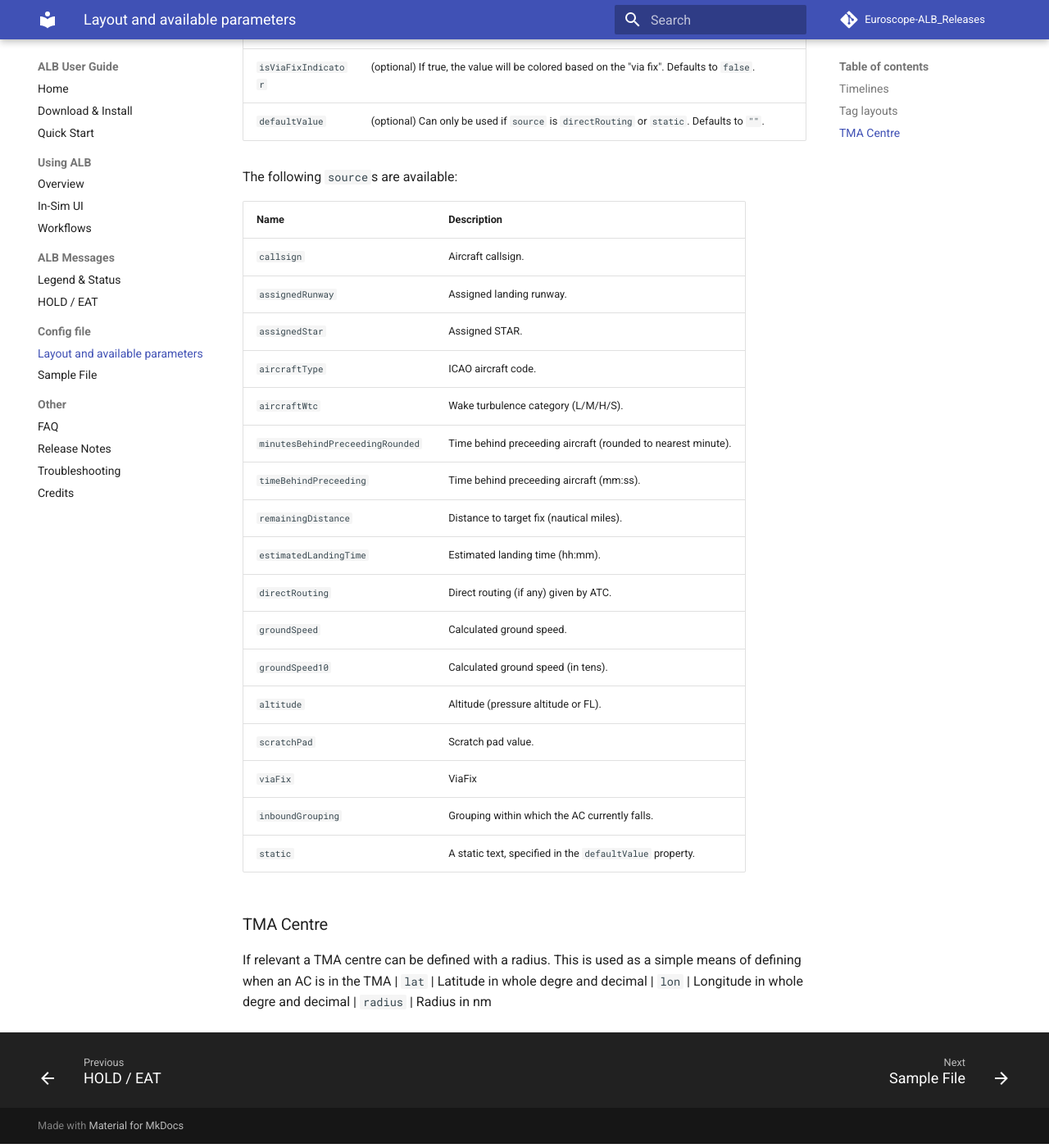
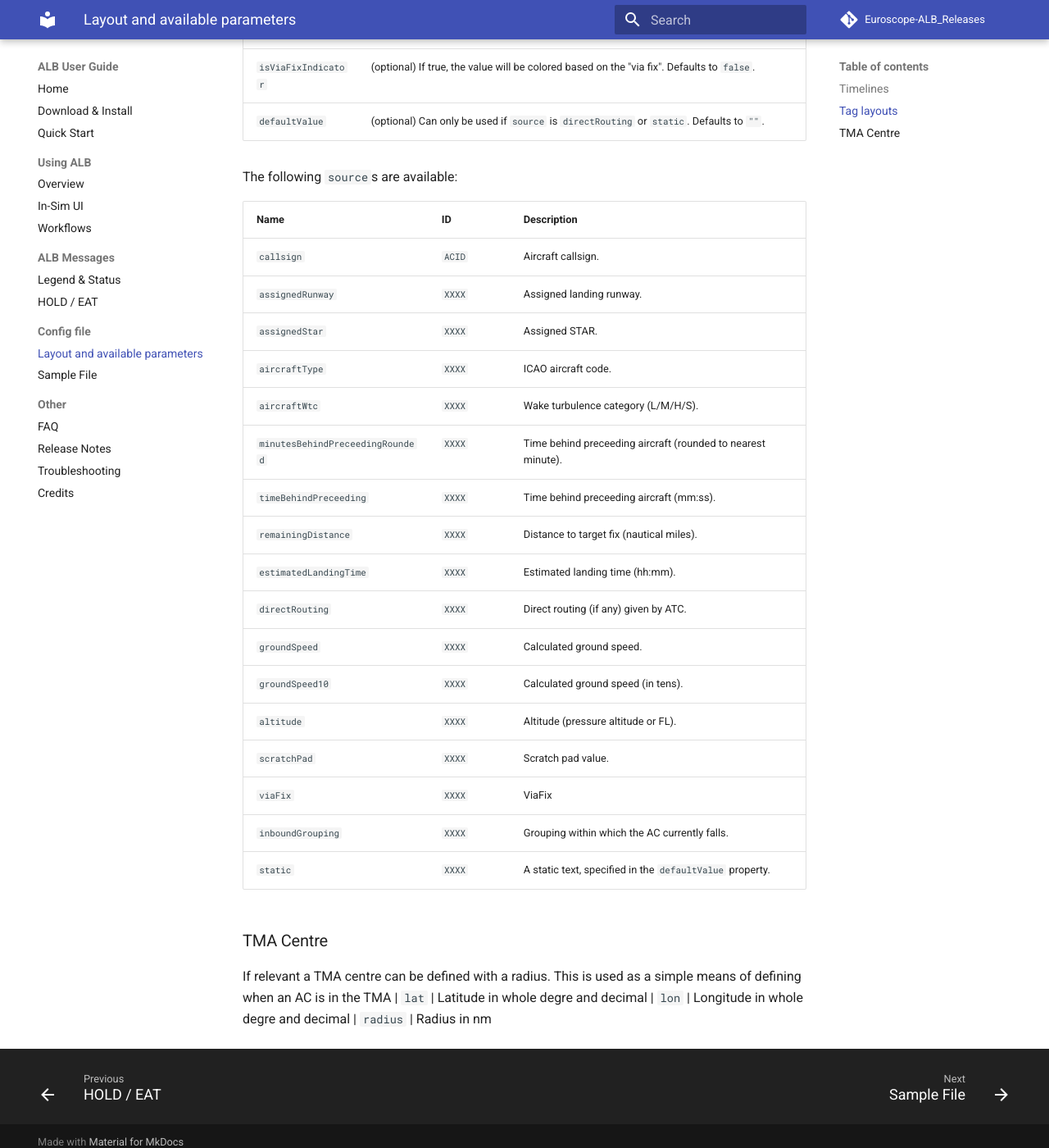
Before and after one commit to sodgaard/Euroscope-ALB_Releases, an MkDocs documentation site: the page built from docs/config/config-description.md, in a window 1280 px wide and 1400 px high, scrolled down 1148 px. Shown: the whole window at 82% size. Built offline with MkDocs 1.6.1 and Material for MkDocs 9.7.7, drawn with Linux system fonts in a browser that asks for light colours; comment, search, counter and statistics services are not loaded.

Commit message:
updated field description (test)

```diff
--- a/docs/config/config-description.md
+++ b/docs/config/config-description.md
@@ -28,25 +28,25 @@ A tag layout has a set of tag values, which will be drawn in the specified order
 
 The following `source`s are available:
 
-| Name                             | Description
-|----------------------------------|---------------
-| `callsign`                       | Aircraft callsign.
-| `assignedRunway`                 | Assigned landing runway.
-| `assignedStar`                   | Assigned STAR.
-| `aircraftType`                   | ICAO aircraft code.
-| `aircraftWtc`                    | Wake turbulence category (L/M/H/S).
-| `minutesBehindPreceedingRounded` | Time behind preceeding aircraft (rounded to nearest minute).
-| `timeBehindPreceeding`           | Time behind preceeding aircraft (mm:ss).
-| `remainingDistance`              | Distance to target fix (nautical miles).
-| `estimatedLandingTime`           | Estimated landing time (hh:mm).
-| `directRouting`                  | Direct routing (if any) given by ATC.
-| `groundSpeed`                    | Calculated ground speed.
-| `groundSpeed10`                  | Calculated ground speed (in tens).
-| `altitude`                       | Altitude (pressure altitude or FL).
-| `scratchPad`                     | Scratch pad value.
-| `viaFix`                         | ViaFix
-| `inboundGrouping`                | Grouping within which the AC currently falls.
-| `static`                         | A static text, specified in the `defaultValue` property.
+| Name                             | ID  | Description
+|----------------------------------|-----|---------------
+| `callsign`                       | `ACID` | Aircraft callsign.
+| `assignedRunway`                 | `XXXX` | Assigned landing runway.
+| `assignedStar`                   | `XXXX`| Assigned STAR.
+| `aircraftType`                   | `XXXX`| ICAO aircraft code.
+| `aircraftWtc`                    | `XXXX`| Wake turbulence category (L/M/H/S).
+| `minutesBehindPreceedingRounded` | `XXXX`| Time behind preceeding aircraft (rounded to nearest minute).
+| `timeBehindPreceeding`           | `XXXX`| Time behind preceeding aircraft (mm:ss).
+| `remainingDistance`              | `XXXX`| Distance to target fix (nautical miles).
+| `estimatedLandingTime`           | `XXXX`| Estimated landing time (hh:mm).
+| `directRouting`                  | `XXXX`| Direct routing (if any) given by ATC.
+| `groundSpeed`                    | `XXXX`| Calculated ground speed.
+| `groundSpeed10`                  | `XXXX`| Calculated ground speed (in tens).
+| `altitude`                       | `XXXX`| Altitude (pressure altitude or FL).
+| `scratchPad`                     | `XXXX`| Scratch pad value.
+| `viaFix`                         | `XXXX`| ViaFix
+| `inboundGrouping`                | `XXXX`| Grouping within which the AC currently falls.
+| `static`                         | `XXXX`| A static text, specified in the `defaultValue` property.
 
 ### TMA Centre
 If relevant a TMA centre can be defined with a radius. This is used as a simple means of defining when an AC is in the TMA
```
